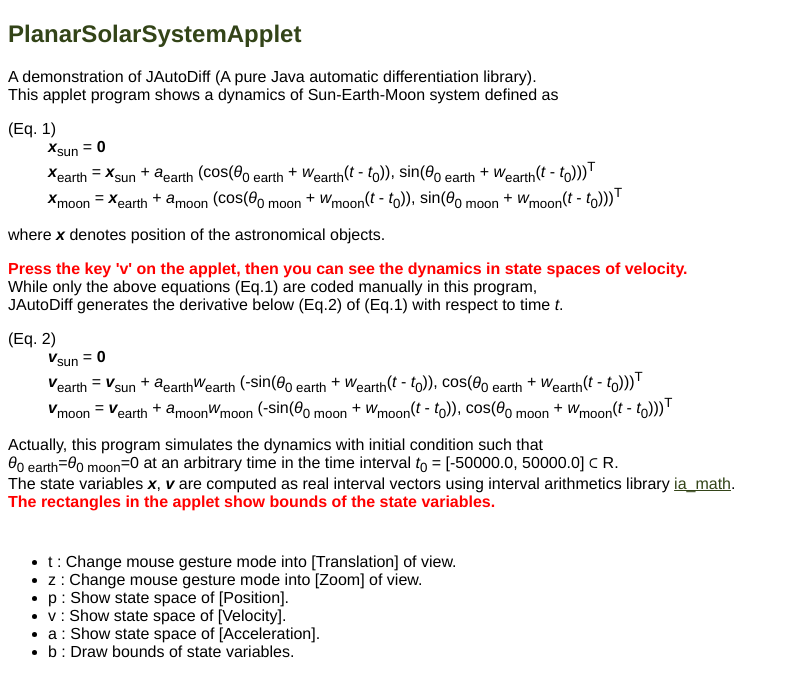
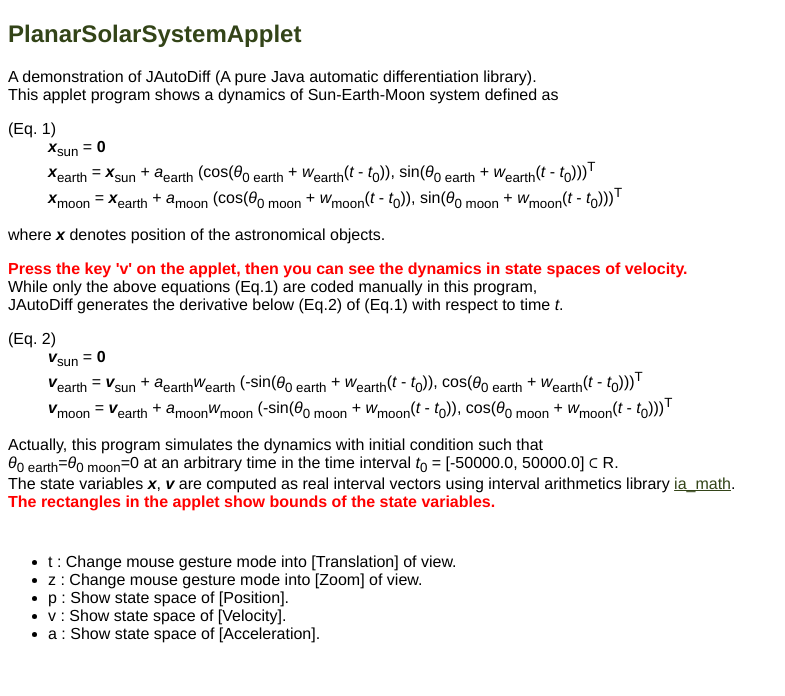
Before and after one commit to uniker9/JAutoDiff, a plain HTML site: page html/demo/pso/index.html in a window 1280 px wide. Shown: the whole page, without its empty margins (0-785 px from the left). Drawn offline with Linux system fonts and the light colour scheme.

Commit message:
Correct commands

```diff
--- a/html/demo/pso/index.html
+++ b/html/demo/pso/index.html
@@ -83,7 +83,6 @@ width=500 height=500>
 <li>p : Show state space of [Position].</li>
 <li>v : Show state space of [Velocity].</li>
 <li>a : Show state space of [Acceleration].</li>
-<li>b : Draw bounds of state variables.</li>
 </ul>
 </div>
 
```
